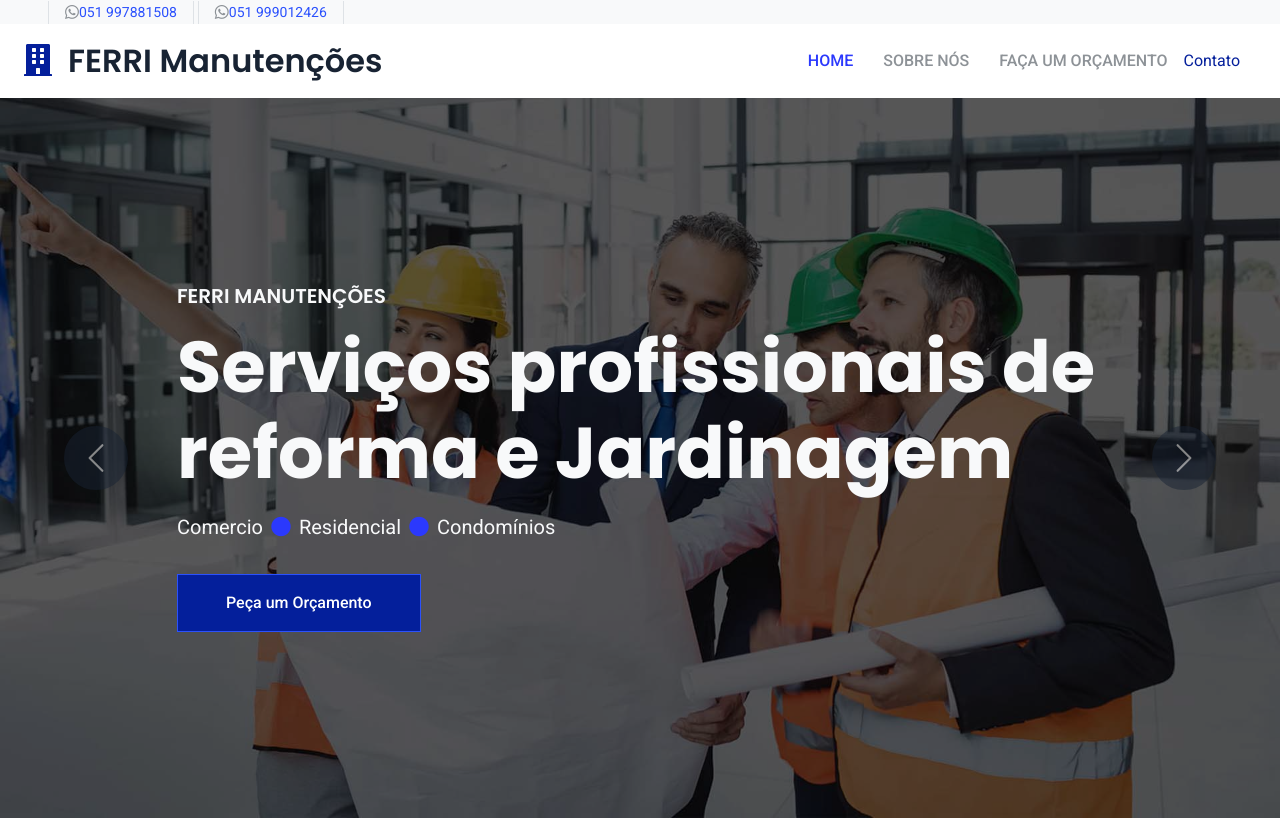
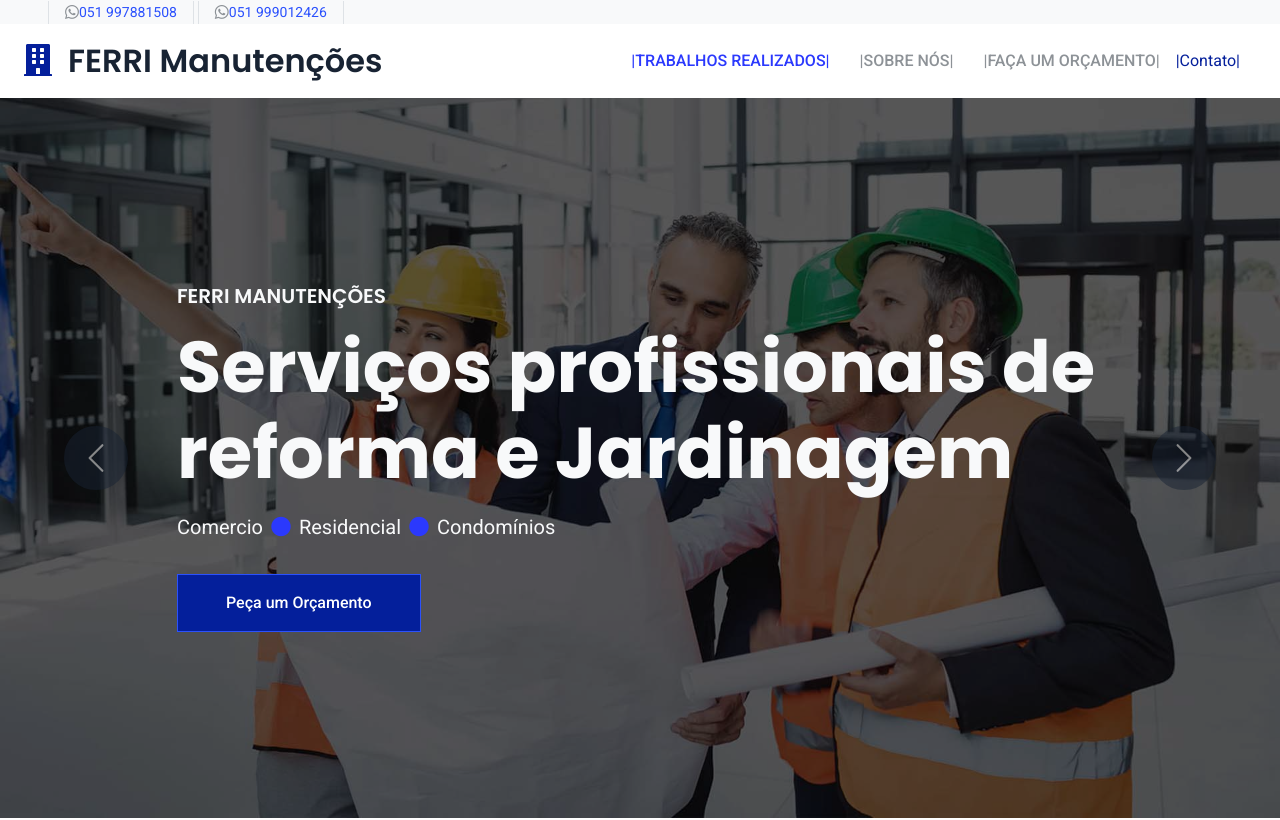
Before and after one commit to maumaucb18/template-site-reparos, a plain HTML site: page home-repair-website-template/index.html in a window 1280 px wide. Shown: the top 820 px of the page. Drawn offline with nearby package versions, Linux system fonts and the light colour scheme.

Commit message:
alterações de layout e inserção de midias sociais no cabeçalho.

```diff
--- a/home-repair-website-template/index.html
+++ b/home-repair-website-template/index.html
@@ -66,7 +66,8 @@
                     <a class="btn btn-square border-end" href=""><i class="fab fa-linkedin-in"></i></a>
                     <a class="btn btn-square border-end" href=""><i class="fab fa-instagram"></i></a>
                 </div>
-            </div>-->  </div>
+            </div>-->
+          </div>
 
         </div>
     </div>
@@ -83,11 +84,11 @@
         </button>
         <div class="collapse navbar-collapse" id="navbarCollapse">
             <div class="navbar-nav ms-auto py-3 py-lg-0">
-                <a href="index.html" class="nav-item nav-link active">Home</a>
-                <a href="#sobrenos" class="nav-item nav-link">Sobre nós</a>
-                <a href="https://wa.me/+5551999012426" class="nav-item nav-link">Faça um orçamento</a>
+                <a href="https://www.instagram.com/ferri_manutencoes/" class="nav-item nav-link active">|Trabalhos Realizados|</a>
+                <a href="#sobrenos" class="nav-item nav-link">|Sobre nós|</a>
+                <a href="https://wa.me/+5551999012426" class="nav-item nav-link">|Faça um orçamento|</a>
                 </div>
-                <a href="https://wa.me/+5551997881508" class="nav-item nav-link">Contato</a>
+                <a href="https://wa.me/+5551997881508" class="nav-item nav-link">|Contato|</a>
             </div>
         </div>
     </nav>
@@ -345,7 +346,7 @@
                         <img class="img-fluid" src="img ricardo/jardinagem2.jpeg" alt="">
                         <div class="service-text position-relative text-center h-100 p-4">
                             <h5 class="mb-3">Paisagismo</h5>
-                            <p>Tempor erat elitr rebum at clita dolor diam ipsum sit diam amet diam et eos</p>
+                            <p>A importância do paisagismo na qualidade de vida da sociedade é tão grande, que para os paisagistas, basicamente toda área externa à edificações é considerado paisagismo, Por esse motivo somos especialistas no assunto, entre em contato.</p>
                             <!--<a class="small" href="">READ MORE<i class="fa fa-arrow-right ms-3"></i></a>-->
                         </div>
                     </div>
```
